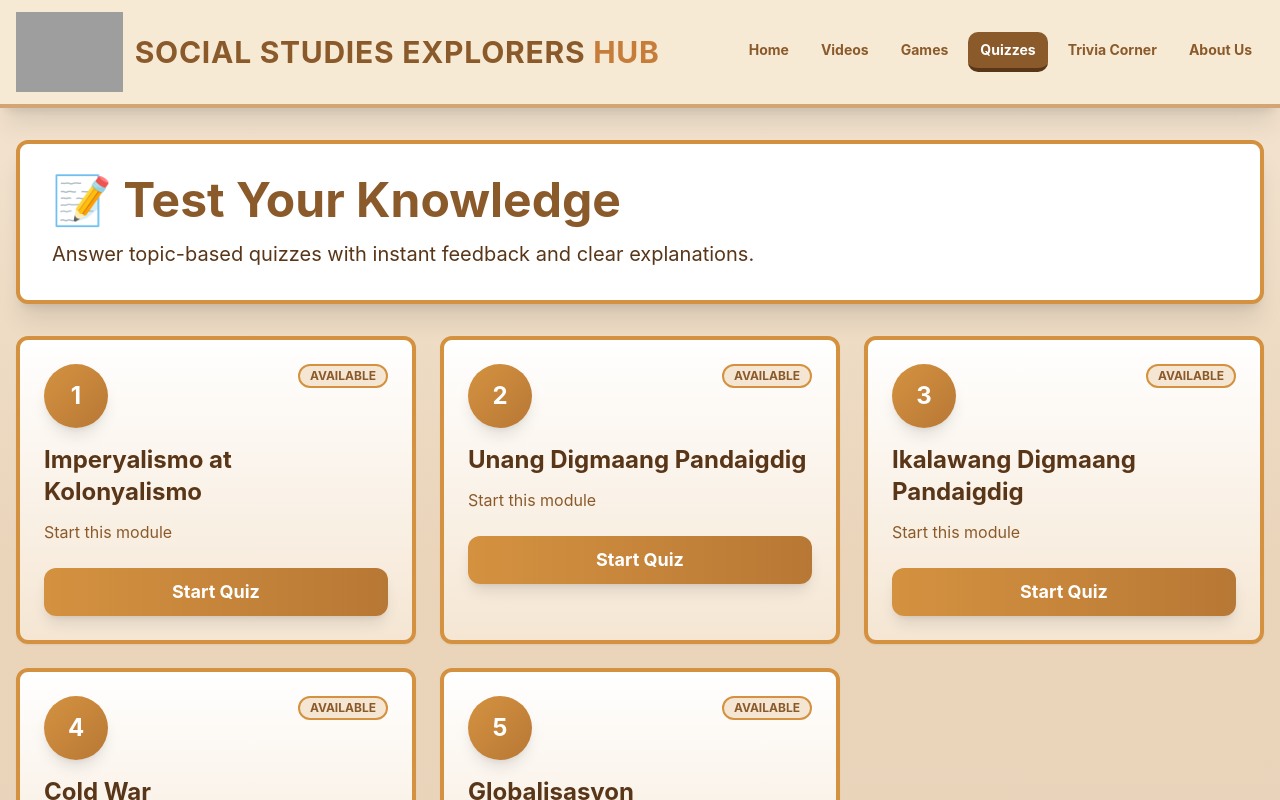
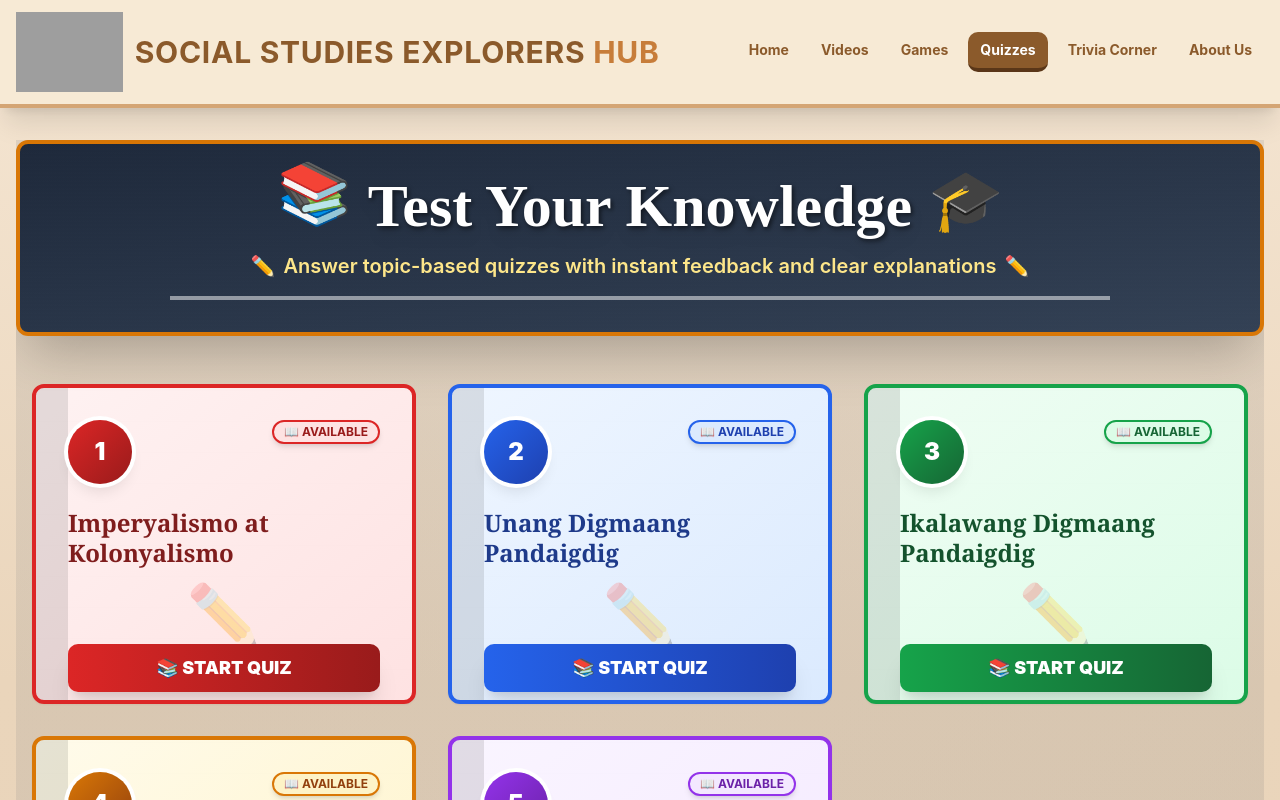
Before and after one commit to lmrkend-pixel/History8-03941709, a React (Vite) app: page / in a window 1280 px wide. Both pictures are taken after a click on the button "Quizzes". Shown: the top 800 px of the page. Built offline with nearby package versions, Linux system fonts and the light colour scheme; grey boxes are pictures that could not be loaded.

Commit message:
feat(quiz-ui): enhance topic selection visuals

```diff
--- a/src/components/QuizzesSection.tsx
+++ b/src/components/QuizzesSection.tsx
@@ -723,40 +723,142 @@ export default function QuizzesSection() {
 
   if (!selectedTopic) {
     return (
-      <div className="space-y-8">
-        <Card className="border-4 border-[#d49240] bg-white p-8 shadow-xl rounded-xl">
-          <h2 className="text-4xl md:text-5xl font-bold text-[#8b5a2b] mb-4">
-            📝 Test Your Knowledge
+      <div className="relative min-h-screen overflow-hidden">
+        {/* Educational Background with Chalkboard Texture */}
+        <div className="absolute inset-0 bg-gradient-to-br from-slate-700 via-slate-600 to-slate-800 opacity-10" />
+
+        {/* Floating Educational Elements */}
+        <div className="absolute inset-0 overflow-hidden pointer-events-none">
+          <div className="absolute top-10 left-10 text-6xl opacity-30 animate-bounce" style={{ animationDelay: '0s', animationDuration: '4s' }}>📚</div>
+          <div className="absolute top-20 right-20 text-5xl opacity-30 animate-bounce" style={{ animationDelay: '1s', animationDuration: '3.5s' }}>✏️</div>
+          <div className="absolute bottom-20 left-20 text-6xl opacity-30 animate-bounce" style={{ animationDelay: '0.5s', animationDuration: '4.2s' }}>🎓</div>
+          <div className="absolute bottom-10 right-10 text-5xl opacity-30 animate-bounce" style={{ animationDelay: '1.5s', animationDuration: '3.8s' }}>📖</div>
+          <div className="absolute top-1/2 left-1/4 text-4xl opacity-20" style={{ animation: 'float 6s ease-in-out infinite' }}>🔖</div>
+          <div className="absolute top-1/3 right-1/4 text-4xl opacity-20" style={{ animation: 'float 5s ease-in-out infinite', animationDelay: '2s' }}>📐</div>
+        </div>
+
+        <div className="relative z-10 space-y-8">
+          {/* Academic Header with Chalkboard Style */}
+          <div className="relative">
+            <Card className="border-4 border-amber-600 bg-gradient-to-br from-slate-800 to-slate-700 p-8 shadow-2xl rounded-xl relative overflow-hidden">
+              {/* Chalkboard texture overlay */}
+              <div className="absolute inset-0 opacity-10" style={{
+                backgroundImage: 'repeating-linear-gradient(0deg, transparent, transparent 2px, rgba(255,255,255,.03) 2px, rgba(255,255,255,.03) 4px)',
+              }} />
+
+              <div className="relative">
+                <div className="flex items-center justify-center gap-4 mb-4">
+                  <span className="text-6xl animate-bounce">📚</span>
+                  <h2 className="text-4xl md:text-6xl font-black text-white text-center drop-shadow-lg" style={{
+                    fontFamily: 'cursive',
+                    textShadow: '2px 2px 4px rgba(0,0,0,0.5)'
+                  }}>
+                    Test Your Knowledge
                   </h2>
-          <p className="text-xl text-[#5a3618]">
-            Answer topic-based quizzes with instant feedback and clear explanations.
+                  <span className="text-6xl animate-bounce" style={{ animationDelay: '0.2s' }}>🎓</span>
+                </div>
+                <div className="flex items-center justify-center gap-2 text-xl text-amber-200 font-semibold">
+                  <span>✏️</span>
+                  <p className="text-center">
+                    Answer topic-based quizzes with instant feedback and clear explanations
                   </p>
+                  <span>✏️</span>
+                </div>
+
+                {/* Decorative chalk line */}
+                <div className="mt-4 h-1 bg-white opacity-50 mx-auto" style={{ width: '80%' }} />
+              </div>
             </Card>
+          </div>
 
-        <div className="grid grid-cols-1 md:grid-cols-2 lg:grid-cols-3 gap-6">
-          {quizTopics.map((topic) => (
-            <Card
+          {/* Book-style Topic Cards */}
+          <div className="grid grid-cols-1 md:grid-cols-2 lg:grid-cols-3 gap-8 p-4">
+            {quizTopics.map((topic, index) => (
+              <div
                 key={topic.id}
+                className="animate-in zoom-in duration-500 group"
+                style={{ animationDelay: `${index * 100}ms` }}
                 onClick={() => handleTopicSelect(topic.id)}
-              className="group border-4 border-[#d49240] bg-gradient-to-b from-white to-[#f5e6d3] p-6 cursor-pointer transition-all hover:scale-105 hover:shadow-2xl rounded-xl"
               >
-              <div className="flex items-start justify-between mb-4">
-                <div className="h-16 w-16 rounded-full bg-gradient-to-br from-[#d49240] to-[#b87835] text-white flex items-center justify-center font-bold text-2xl shadow-lg">
+                {/* Book Cover Design */}
+                <Card className={`relative cursor-pointer transform transition-all duration-300 hover:scale-105 hover:shadow-2xl border-4 overflow-hidden h-80 ${
+                  index % 5 === 0 ? 'border-red-600 bg-gradient-to-br from-red-50 to-red-100' :
+                  index % 5 === 1 ? 'border-blue-600 bg-gradient-to-br from-blue-50 to-blue-100' :
+                  index % 5 === 2 ? 'border-green-600 bg-gradient-to-br from-green-50 to-green-100' :
+                  index % 5 === 3 ? 'border-amber-600 bg-gradient-to-br from-amber-50 to-amber-100' :
+                  'border-purple-600 bg-gradient-to-br from-purple-50 to-purple-100'
+                }`}>
+                  {/* Book spine shadow */}
+                  <div className="absolute left-0 top-0 bottom-0 w-8 bg-black opacity-10" />
+
+                  {/* Page lines effect */}
+                  <div className="absolute inset-0 opacity-5" style={{
+                    backgroundImage: 'repeating-linear-gradient(0deg, transparent, transparent 30px, rgba(0,0,0,.1) 30px, rgba(0,0,0,.1) 31px)'
+                  }} />
+
+                  <div className="relative h-full flex flex-col p-8">
+                    {/* Topic Number Badge */}
+                    <div className="flex items-start justify-between mb-6">
+                      <div className={`h-16 w-16 rounded-full text-white flex items-center justify-center font-black text-2xl shadow-lg ring-4 ring-white ${
+                        index % 5 === 0 ? 'bg-gradient-to-br from-red-600 to-red-800' :
+                        index % 5 === 1 ? 'bg-gradient-to-br from-blue-600 to-blue-800' :
+                        index % 5 === 2 ? 'bg-gradient-to-br from-green-600 to-green-800' :
+                        index % 5 === 3 ? 'bg-gradient-to-br from-amber-600 to-amber-800' :
+                        'bg-gradient-to-br from-purple-600 to-purple-800'
+                      }`}>
                         {topic.index}
                       </div>
-                <Badge className="bg-[#f5e6d3] text-[#8b5a2b] border-2 border-[#d49240] font-bold">
-                  AVAILABLE
+                      <Badge className={`text-xs font-bold shadow-md ${
+                        index % 5 === 0 ? 'bg-red-100 text-red-800 border-2 border-red-600' :
+                        index % 5 === 1 ? 'bg-blue-100 text-blue-800 border-2 border-blue-600' :
+                        index % 5 === 2 ? 'bg-green-100 text-green-800 border-2 border-green-600' :
+                        index % 5 === 3 ? 'bg-amber-100 text-amber-800 border-2 border-amber-600' :
+                        'bg-purple-100 text-purple-800 border-2 border-purple-600'
+                      }`}>
+                        📖 AVAILABLE
                       </Badge>
                     </div>
-              <h3 className="text-2xl font-bold text-[#5a3618] mb-3 group-hover:text-[#d49240] transition-colors">
+
+                    {/* Topic Title */}
+                    <h3 className={`text-2xl font-black mb-4 leading-tight group-hover:scale-105 transition-transform ${
+                      index % 5 === 0 ? 'text-red-900' :
+                      index % 5 === 1 ? 'text-blue-900' :
+                      index % 5 === 2 ? 'text-green-900' :
+                      index % 5 === 3 ? 'text-amber-900' :
+                      'text-purple-900'
+                    }`} style={{ fontFamily: 'Georgia, serif' }}>
                       {topic.title}
                     </h3>
-              <p className="text-[#8b5a2b] mb-6">Start this module</p>
-              <Button className="w-full bg-gradient-to-r from-[#d49240] to-[#b87835] hover:from-[#c28437] hover:to-[#a66c2f] text-white font-bold text-lg py-6 rounded-xl shadow-lg">
-                Start Quiz
+
+                    {/* Decorative pencil icon */}
+                    <div className="flex-1 flex items-center justify-center">
+                      <div className="text-6xl opacity-30 group-hover:opacity-50 transition-opacity">✏️</div>
+                    </div>
+
+                    {/* Start Button */}
+                    <Button className={`w-full text-white font-black text-lg py-6 shadow-xl transform group-hover:scale-105 transition-all ${
+                      index % 5 === 0 ? 'bg-gradient-to-r from-red-600 to-red-800 hover:from-red-700 hover:to-red-900' :
+                      index % 5 === 1 ? 'bg-gradient-to-r from-blue-600 to-blue-800 hover:from-blue-700 hover:to-blue-900' :
+                      index % 5 === 2 ? 'bg-gradient-to-r from-green-600 to-green-800 hover:from-green-700 hover:to-green-900' :
+                      index % 5 === 3 ? 'bg-gradient-to-r from-amber-600 to-amber-800 hover:from-amber-700 hover:to-amber-900' :
+                      'bg-gradient-to-r from-purple-600 to-purple-800 hover:from-purple-700 hover:to-purple-900'
+                    }`}>
+                      📚 START QUIZ
                     </Button>
+                  </div>
                 </Card>
+              </div>
             ))}
+          </div>
+
+          {/* Motivational Footer */}
+          <Card className="border-4 border-amber-600 bg-gradient-to-r from-blue-100 via-purple-100 to-pink-100 p-6 shadow-2xl rounded-xl">
+            <div className="flex items-center justify-center gap-4 text-2xl font-black text-slate-800">
+              <span className="text-4xl">🎓</span>
+              <span>KNOWLEDGE IS POWER - START YOUR LEARNING JOURNEY!</span>
+              <span className="text-4xl">📚</span>
+            </div>
+          </Card>
         </div>
       </div>
     );
--- a/src/index.css
+++ b/src/index.css
@@ -179,6 +179,15 @@ body,
       transform: scale(1);
     }
   }
+
+  @keyframes float {
+    0%, 100% {
+      transform: translateY(0px);
+    }
+    50% {
+      transform: translateY(-20px);
+    }
+  }
 }
 
 /* Custom scrollbar for webkit browsers */
```
Lines whose indentation alone changed are shown as unchanged.
